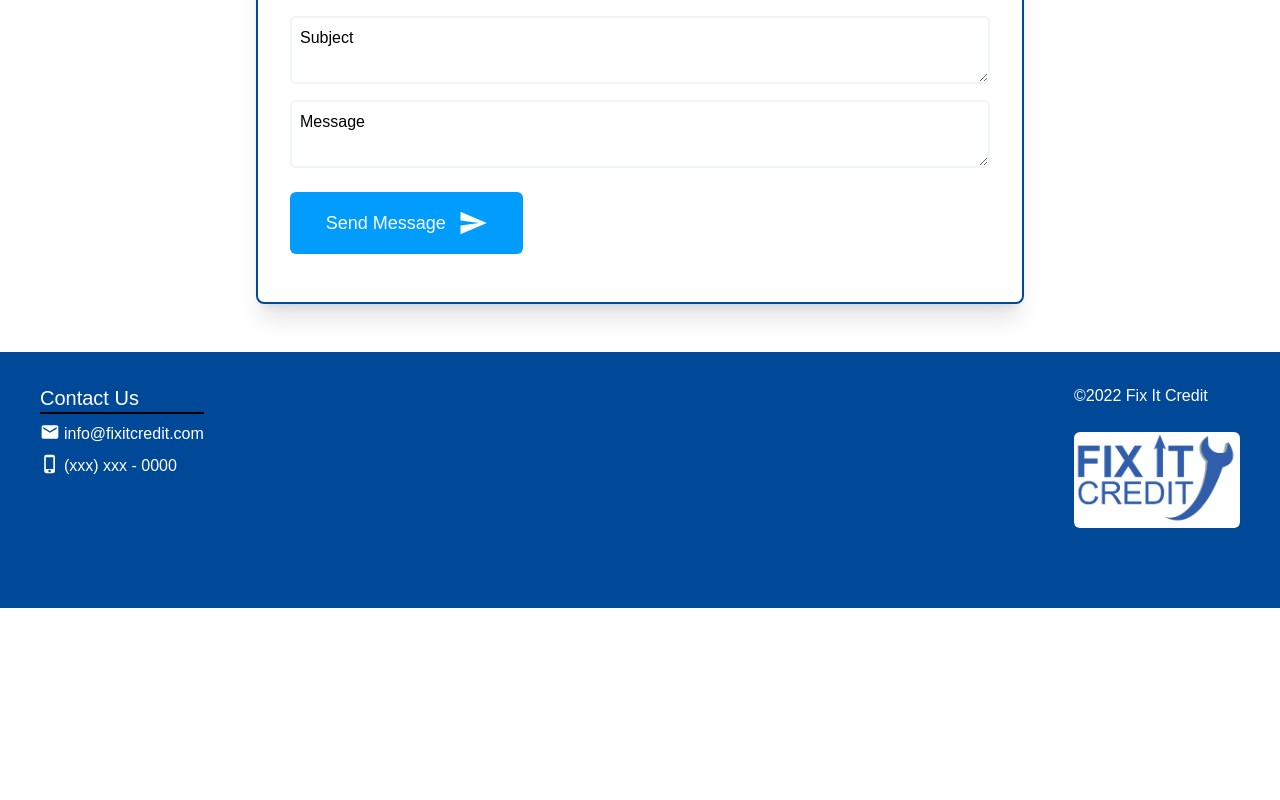
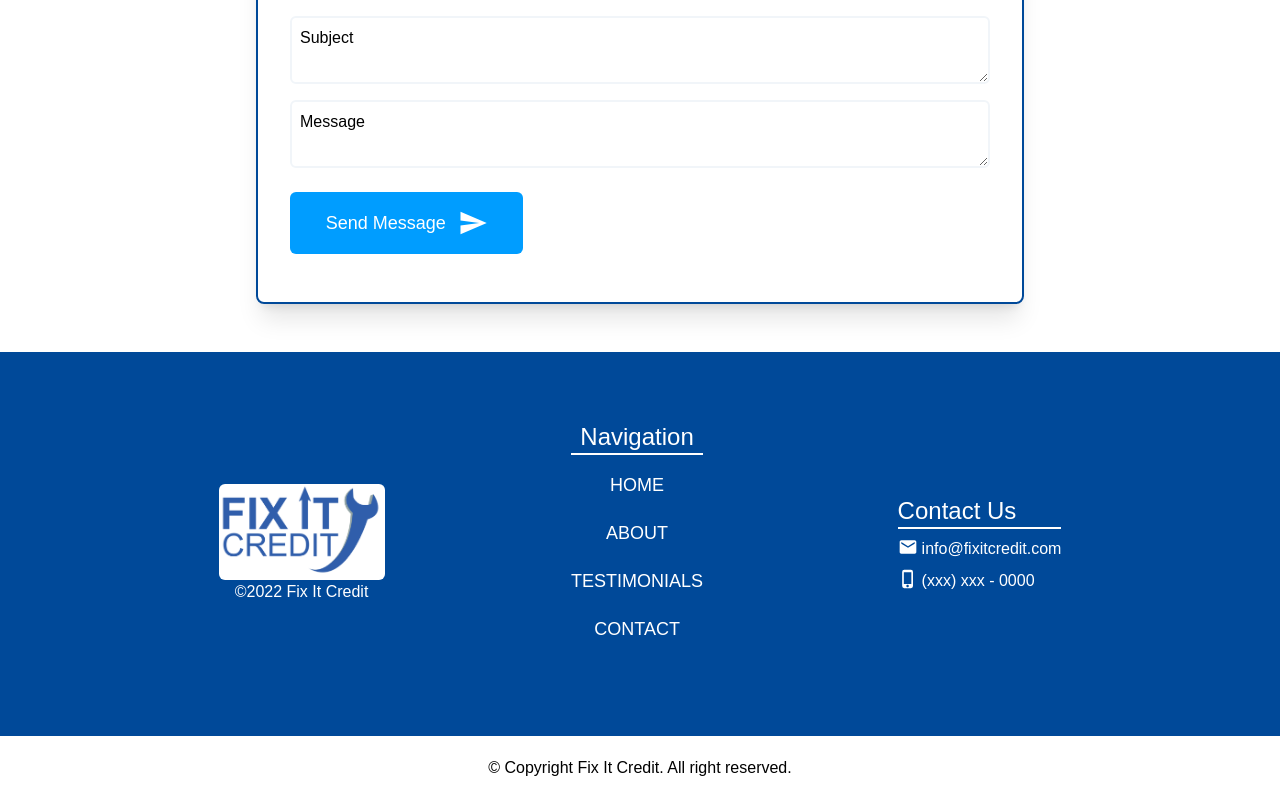
Before and after one commit to DariusGarcia/fix-it-credit, a React (Create React App) app: page /contact in a window 1280 px wide. Shown: the part 746-1546 px from the top of the page. Before the commit the page ends 1354 px from the top, so only its background shows below. Built offline with nearby package versions, Linux system fonts and the light colour scheme.

Commit message:
finished footer

```diff
--- a/src/Components/Footer.jsx
+++ b/src/Components/Footer.jsx
@@ -1,34 +1,67 @@
 import React from 'react'
 import blue from '../Assets/Images/blue-logo.png'
 import { MdPhoneIphone, MdEmail } from 'react-icons/md'
+import { Link } from 'react-router-dom'
+
 const Footer = () => {
 	return (
-		<div className=' flex justify-evenly w-full relative bottom-0 h-56 md:h-64 md:p-4 text-xs md:text-base bg-primary text-white'>
-			<div className='flex flex-row text-center justify-between w-full py-8 md:p-4'>
+		<div className=''>
+			<div className=' flex justify-evenly flex-row md:flex-col w-full relative bottom-0 h-full md:h-96 md:p-4 text-xs md:text-base bg-primary text-white'>
+				<div className='flex flex-col md:flex-row text-center  items-center md:justify-evenly w-full py-8 md:p-4 '>
+					<section className='md:w-max mb-6 md:mb-0'>
+						<article className='flex flex-col items-center'>
+							<img
+								className='h-12 md:h-24 rounded-md mb-4 md:mb-0'
+								src={blue}
+								alt='logo'></img>
+							<h3>©2022 Fix It Credit</h3>
+						</article>
+					</section>
+					<section className=''>
+						<article className='mb-6'>
+							<h3 className='text-2xl border-b-2 border-grey2 mb-4'>
+								Navigation
+							</h3>
+							<div className='flex flex-col align-center justify-center'>
+								<ul className='flex flex-col  spacing-widest align-center md:text-lg justify-center gap-3 md:gap-5 cursor-pointer  text-white'>
+									<li className='ease-in-out '>
+										<Link to='/'>HOME</Link>
+									</li>
+									<li className='ease-in-out '>
+										<Link to='/about'>ABOUT</Link>
+									</li>
+									<li className='ease-in-out '>
+										<Link to='/testimonials'>TESTIMONIALS</Link>
+									</li>
+									<li className='ease-in-out '>
+										<Link to='/contact'>CONTACT</Link>
+									</li>
+								</ul>
+							</div>
+						</article>
+					</section>
 					<section className='pl-2'>
 						<article className='text-start'>
 							{' '}
-						<h1 className='text-xl pb-0 border-b-2 border-black mb-2'>
+							<h3 className='text-2xl pb-0 border-b-2 border-grey2 mb-2'>
 								Contact Us
-						</h1>
-						<span className='flex md:flex-row gap-1 pb-2 text-center'>
+							</h3>
+							<span className='flex md:flex-row gap-1 pb-2 text-base text-center'>
 								<MdEmail size={20}></MdEmail>
 								<p>info@fixitcredit.com</p>
 							</span>
-						<span className='flex md:flex-row gap-1 text-start'>
+							<span className='flex md:flex-row gap-1 text-base text-start'>
 								<MdPhoneIphone size={20}></MdPhoneIphone>
 								<p>(xxx) xxx - 0000</p>
 							</span>
 						</article>
 					</section>
-				<section className='w-1/4 md:w-max'>
-					<article className='text-start pr-2'>
-						<h1>©2022 Fix It Credit</h1>
-						<img
-							className='mt-6 md:h-24 rounded-md'
-							src={blue}
-							alt='logo'></img>
-					</article>
+				</div>
+			</div>
+			<div className='flex justify-center bottom-0 bg-grey2 h-16 '>
+				<section className='flex flex-row justify-center items-center'>
+					<h3 className=''>© Copyright Fix It Credit. All right reserved.</h3>
+					<p className=''></p>
 				</section>
 			</div>
 		</div>
--- a/src/Pages/Contact.jsx
+++ b/src/Pages/Contact.jsx
@@ -9,9 +9,9 @@ export default function Contact() {
 		<>
 			<NavBar />
 
-			<div className='flex justify-center  mb-12  font-inter'>
-				<div className='md:flex md:flex-col justify-center '>
-					<article className='flex flex-col w-screen h-56 md:h-96 bg-gradient-to-r from-gradBlue to-gradBlue2 mt-4 mx-2 md:mx-0 md:mt-0 md:m-0 shadow-xl rounded-lg items-center justify-center md:justify-start md:pb-0 '>
+			<div className='flex justify-center mb-12  font-inter'>
+				<div className='md:flex md:flex-col w-full justify-center '>
+					<article className='flex  flex-col  h-56 md:h-96 bg-gradient-to-r from-gradBlue to-gradBlue2 mt-4  md:mx-0 md:mt-0 md:m-0 shadow-xl rounded-lg items-center justify-center md:justify-start md:pb-0 '>
 						<div className='flex md:w-full flex-col py-4 h-full text-white  rounded-lg justify-center items-center bg-blue'>
 							<h1 className='flex flex-row  items-center gap-4 my-2 text-2xl md:text-6xl font-DMSans'>
 								Get in touch <MdMessage size={40}></MdMessage>
@@ -26,7 +26,7 @@ export default function Contact() {
 						</div>
 					</article>
 					<article className='flex  justify-center   '>
-						<div className='flex flex-col  justify-center  mt-8 md:mt-0 w-screen md:w-3/5'>
+						<div className='flex flex-col  justify-center  mt-8 md:mt-0 w-full md:w-3/5'>
 							<span className='flex justify-center flex-col md:mt-12 mb-10 w-full text-black text-lg md:text-xl text-start md:text-center px-4 md:mb-12'>
 								{/* <p className='text-lg md:text-xl'>{Text()}</p> */}
 								Have a question? Drop a message and a representative will get
--- a/tailwind.config.js
+++ b/tailwind.config.js
@@ -28,6 +28,7 @@ module.exports = {
 			gradBlue: '#004999',
 			gradBlue2: '#009dff',
 			slate: '#111827',
+			grey2: 'f5f6f6',
 		},
 		extend: {
 			backgroundImage: {
```
Lines whose indentation alone changed are shown as unchanged.
